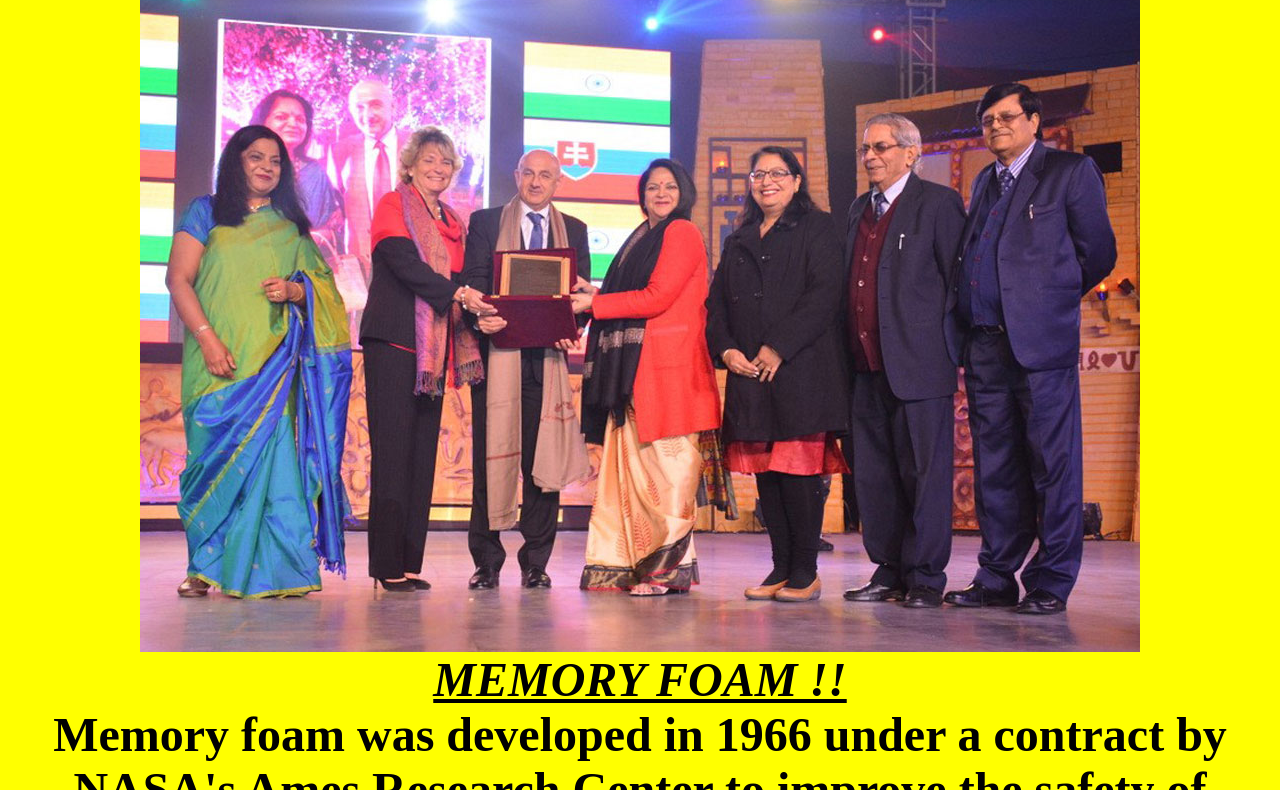
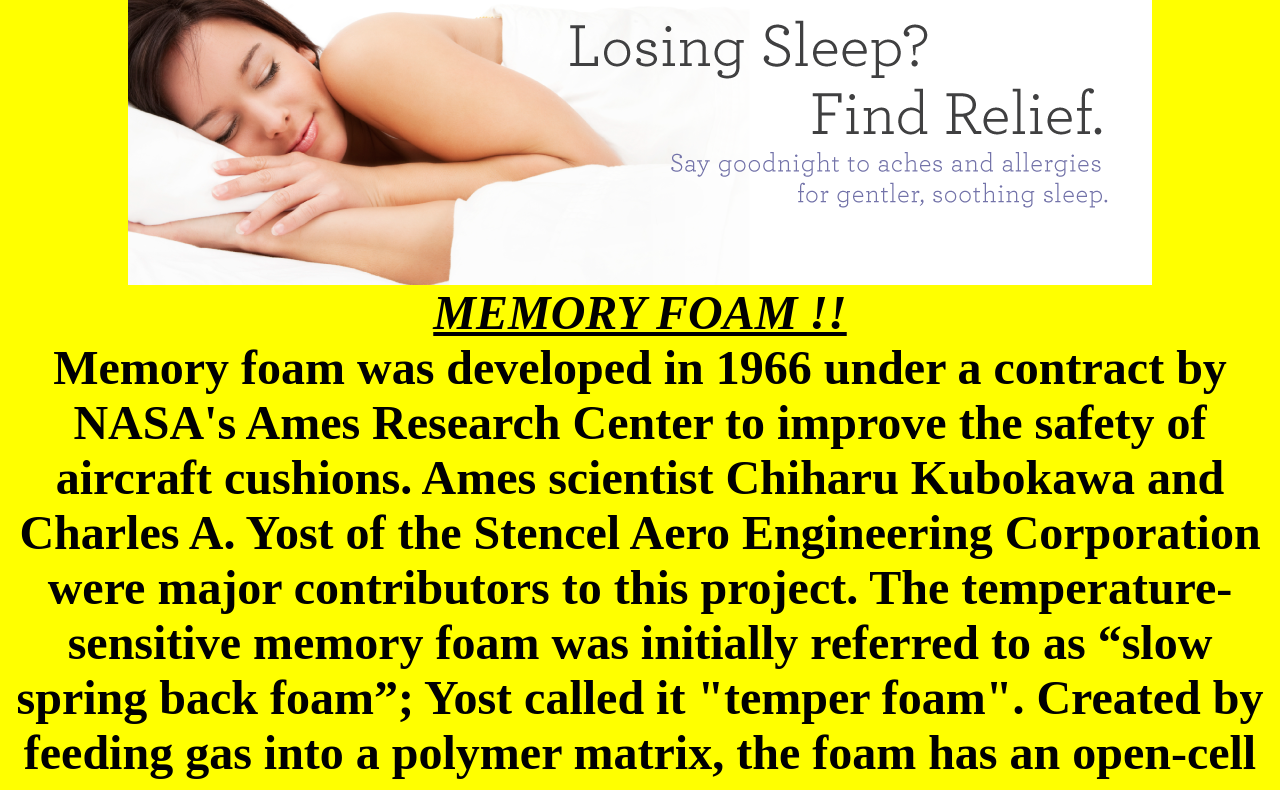
Before and after one commit to ZainabShujat/mini-project, a plain HTML site: page a1.html in a window 1280 px wide. Shown: the part 251-1041 px from the top of the page. Drawn offline with Linux system fonts and the light colour scheme.

Commit message:
Update a1.html

```diff
--- a/a1.html
+++ b/a1.html
@@ -8,7 +8,7 @@ ________________________________________________________________________________
 |_____________________________________________________________________________________________________________________________________________________________________________________________|
 <b><i><u><h1>SLEEPLESS NIGHTS ?*</b></i></u><BR>
 
-<IMG SRC="a2.jpg"><BR>
+<IMG SRC="a2.png"><BR>
 <b><i><u>MEMORY FOAM !!</b></i></u><BR>
 Memory foam was developed in 1966 under a contract by NASA's Ames Research Center to improve the safety of aircraft cushions. Ames scientist Chiharu Kubokawa and Charles A. Yost of the Stencel Aero Engineering Corporation were major contributors to this project. The temperature-sensitive memory foam was initially referred to as “slow spring back foam”; Yost called it "temper foam". Created by feeding gas into a polymer matrix, the foam has an open-cell solid structure that matches pressure against it, yet slowly springs back to its original shape.
 <center><a href="1.html"><img src="b.png" length="10%" width="10%"></center></a>
```
